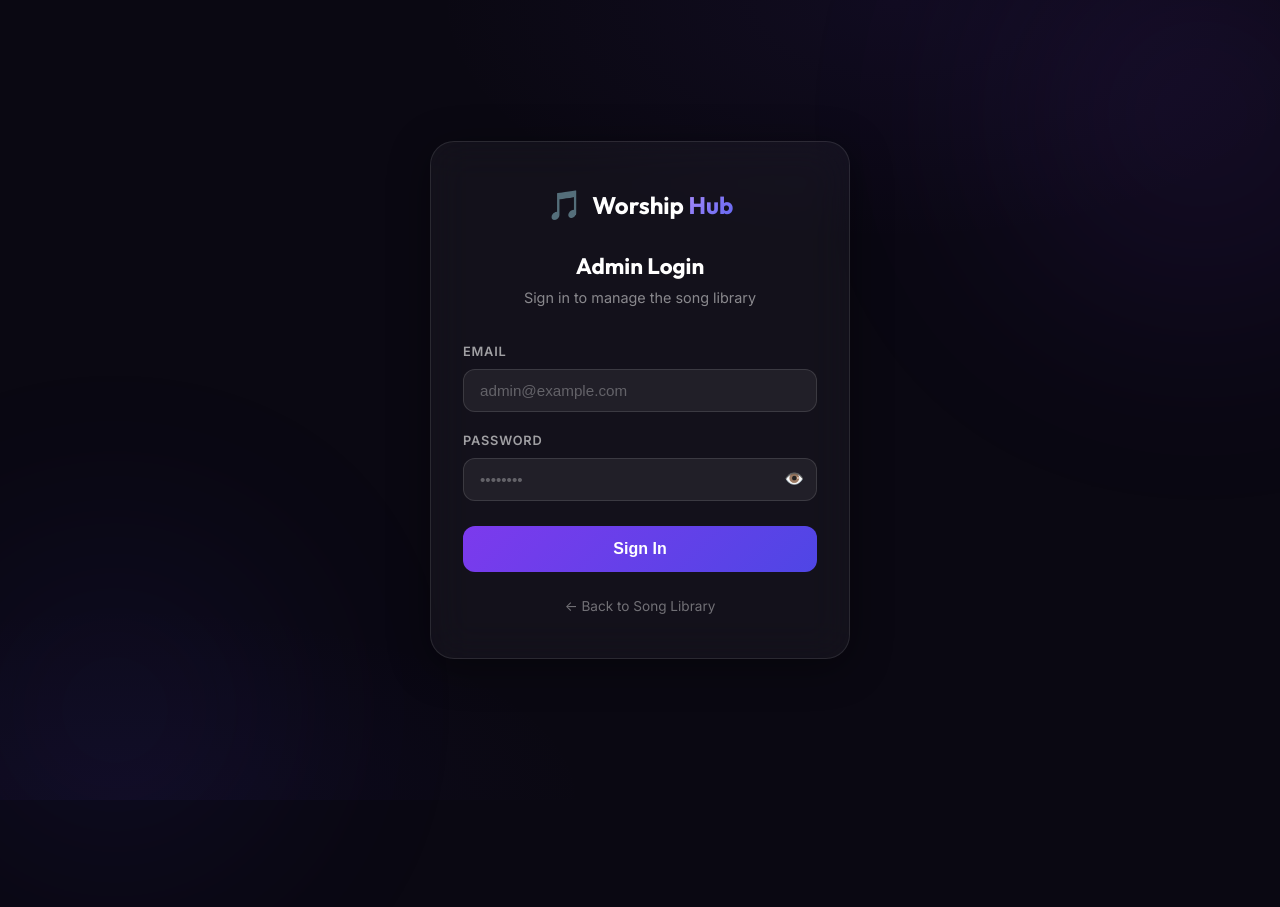
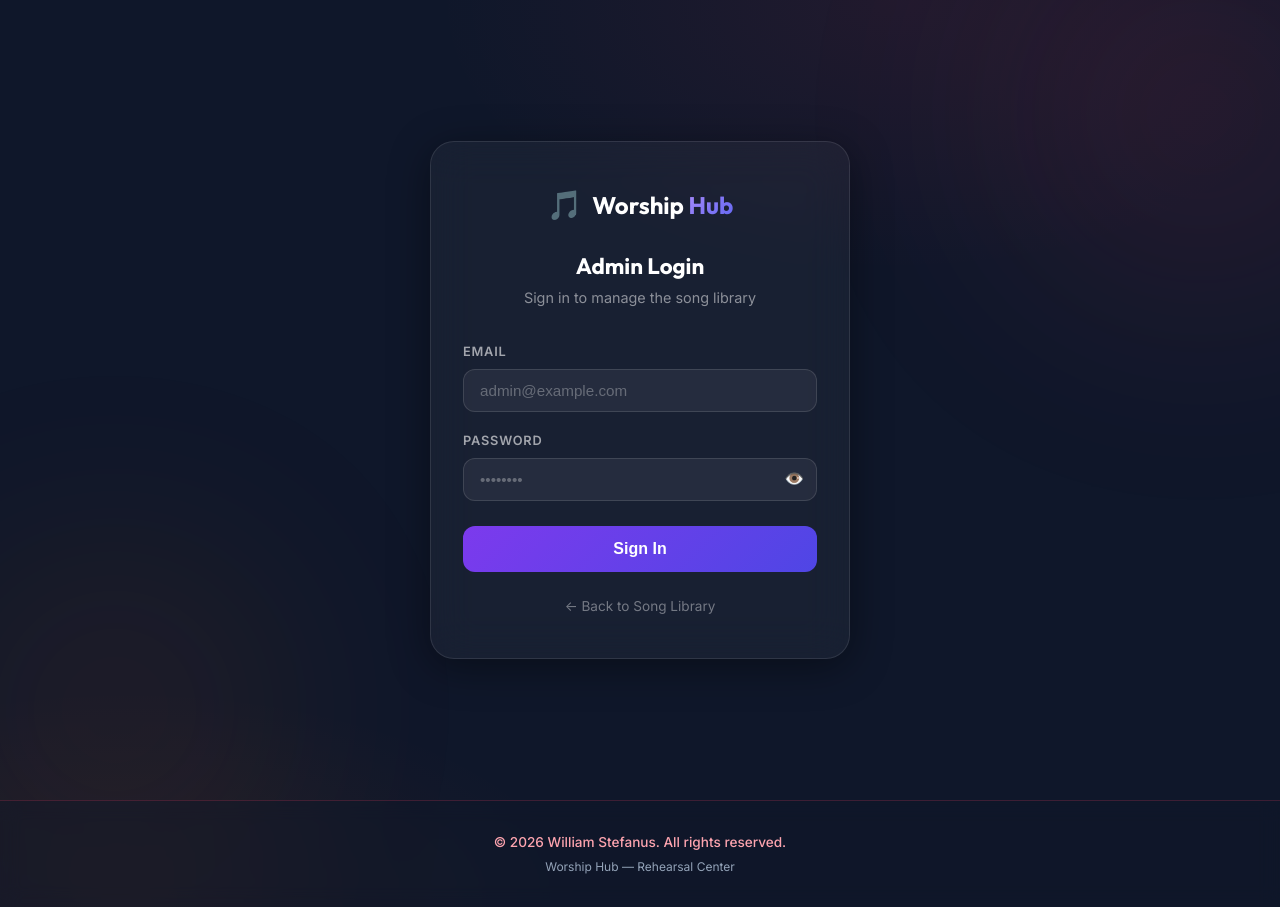
Before and after one commit to williamstefanus/worship-hub, a Vue app: page /admin/login in a window 1280 px wide. Before the commit the page ends 800 px from the top, so only its background shows below. Built offline with nearby package versions, Linux system fonts and the light colour scheme; no server answers.

Commit message:
feat: add copyright footer and update theme to energetic sunrise colors

```diff
--- a/src/App.vue
+++ b/src/App.vue
@@ -1,14 +1,16 @@
 <template>
   <div class="app-shell">
     <!-- Ambient background orbs -->
-    <div class="bg-orb bg-orb--purple" aria-hidden="true"></div>
-    <div class="bg-orb bg-orb--indigo" aria-hidden="true"></div>
+    <div class="bg-orb bg-orb--rose" aria-hidden="true"></div>
+    <div class="bg-orb bg-orb--orange" aria-hidden="true"></div>
 
     <RouterView />
+    <AppFooter />
   </div>
 </template>
 
 <script setup>
+import AppFooter from './components/AppFooter.vue'
 </script>
 
 <style src="./styles/base/App.css" scoped></style>
--- /dev/null
+++ b/src/components/AppFooter.vue
@@ -0,0 +1,15 @@
+<template>
+  <footer class="app-footer">
+    <div class="footer-content">
+      <p class="copyright">
+        &copy; {{ new Date().getFullYear() }} William Stefanus. All rights reserved.
+      </p>
+      <p class="tagline">Worship Hub — Rehearsal Center</p>
+    </div>
+  </footer>
+</template>
+
+<script setup>
+</script>
+
+<style src="../styles/components/AppFooter.css" scoped></style>
--- a/src/index.css
+++ b/src/index.css
@@ -10,26 +10,26 @@
 /* ── Design Tokens ───────────────────────────────────────────── */
 :root {
   /* Surface */
-  --bg-base:        #0a0812;
-  --bg-surface:     #0f0c1a;
-  --bg-surface-2:   #14102199;
+  --bg-base:        #0f172a;
+  --bg-surface:     #1e293b;
+  --bg-surface-2:   #1e293b99;
 
   /* Cards */
-  --card-bg:        rgba(20, 16, 40, 0.7);
-  --card-border:    rgba(139, 92, 246, 0.15);
+  --card-bg:        rgba(30, 41, 59, 0.7);
+  --card-border:    rgba(244, 63, 94, 0.2);
 
   /* Header */
-  --header-bg:      rgba(10, 8, 18, 0.82);
+  --header-bg:      rgba(15, 23, 42, 0.82);
 
-  /* Accent — Violet/Indigo */
-  --accent:         #8b5cf6;
-  --accent-muted:   rgba(139, 92, 246, 0.4);
-  --accent-bg:      rgba(139, 92, 246, 0.12);
+  /* Accent — Rose/Orange Sunrise */
+  --accent:         #f43f5e;
+  --accent-muted:   rgba(244, 63, 94, 0.4);
+  --accent-bg:      rgba(244, 63, 94, 0.12);
 
   /* Text */
-  --text-primary:   #f1f0f8;
-  --text-secondary: #c4b5fd;
-  --text-muted:     #6b6787;
+  --text-primary:   #f8fafc;
+  --text-secondary: #fda4af;
+  --text-muted:     #94a3b8;
 
   /* Radius */
   --radius-sm:   8px;
@@ -60,8 +60,8 @@ body {
   color: var(--text-primary);
   background-color: var(--bg-base);
   background-image:
-    radial-gradient(ellipse 60% 50% at 70% 0%, rgba(100, 60, 200, 0.08) 0%, transparent 60%),
-    radial-gradient(ellipse 60% 40% at 10% 100%, rgba(70, 50, 180, 0.07) 0%, transparent 60%);
+    radial-gradient(ellipse 60% 50% at 70% 0%, rgba(244, 63, 94, 0.08) 0%, transparent 60%),
+    radial-gradient(ellipse 60% 40% at 10% 100%, rgba(249, 115, 22, 0.07) 0%, transparent 60%);
   min-height: 100vh;
   -webkit-font-smoothing: antialiased;
   -moz-osx-font-smoothing: grayscale;
--- a/src/styles/base/App.css
+++ b/src/styles/base/App.css
@@ -14,19 +14,19 @@
   opacity: 0.18;
 }
 
-.bg-orb--purple {
+.bg-orb--rose {
   width: 500px;
   height: 500px;
-  background: radial-gradient(circle, #7c3aed, transparent 70%);
+  background: radial-gradient(circle, #f43f5e, transparent 70%);
   top: -150px;
   right: -150px;
   animation: drift 8s ease-in-out infinite alternate;
 }
 
-.bg-orb--indigo {
+.bg-orb--orange {
   width: 400px;
   height: 400px;
-  background: radial-gradient(circle, #4f46e5, transparent 70%);
+  background: radial-gradient(circle, #f97316, transparent 70%);
   bottom: -100px;
   left: -100px;
   animation: drift 10s ease-in-out infinite alternate-reverse;
--- /dev/null
+++ b/src/styles/components/AppFooter.css
@@ -0,0 +1,28 @@
+.app-footer {
+  margin-top: auto;
+  padding: 30px 20px;
+  text-align: center;
+  border-top: 1px solid var(--card-border);
+  background: rgba(15, 23, 42, 0.4);
+  backdrop-filter: blur(10px);
+  -webkit-backdrop-filter: blur(10px);
+}
+
+.footer-content {
+  max-width: 960px;
+  margin: 0 auto;
+  display: flex;
+  flex-direction: column;
+  gap: 4px;
+}
+
+.copyright {
+  font-size: 0.85rem;
+  font-weight: 500;
+  color: var(--text-secondary);
+}
+
+.tagline {
+  font-size: 0.75rem;
+  color: var(--text-muted);
+}
```
